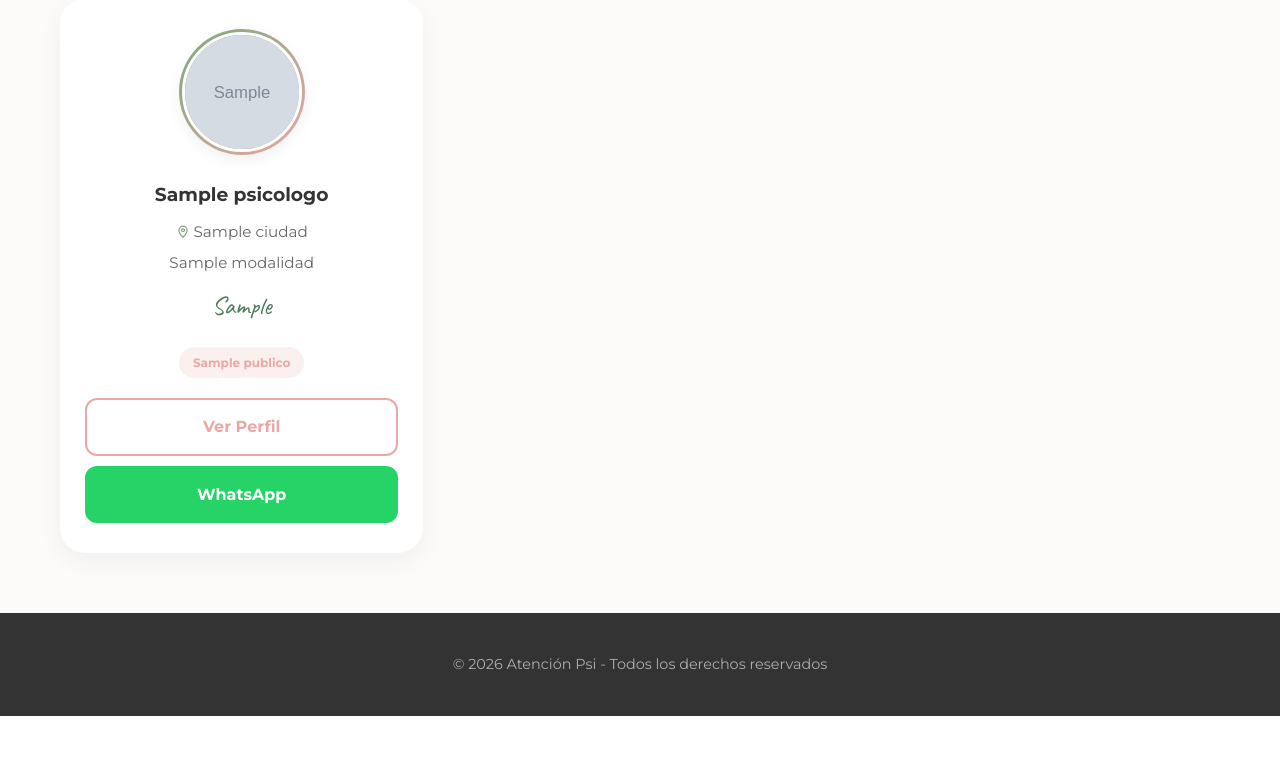
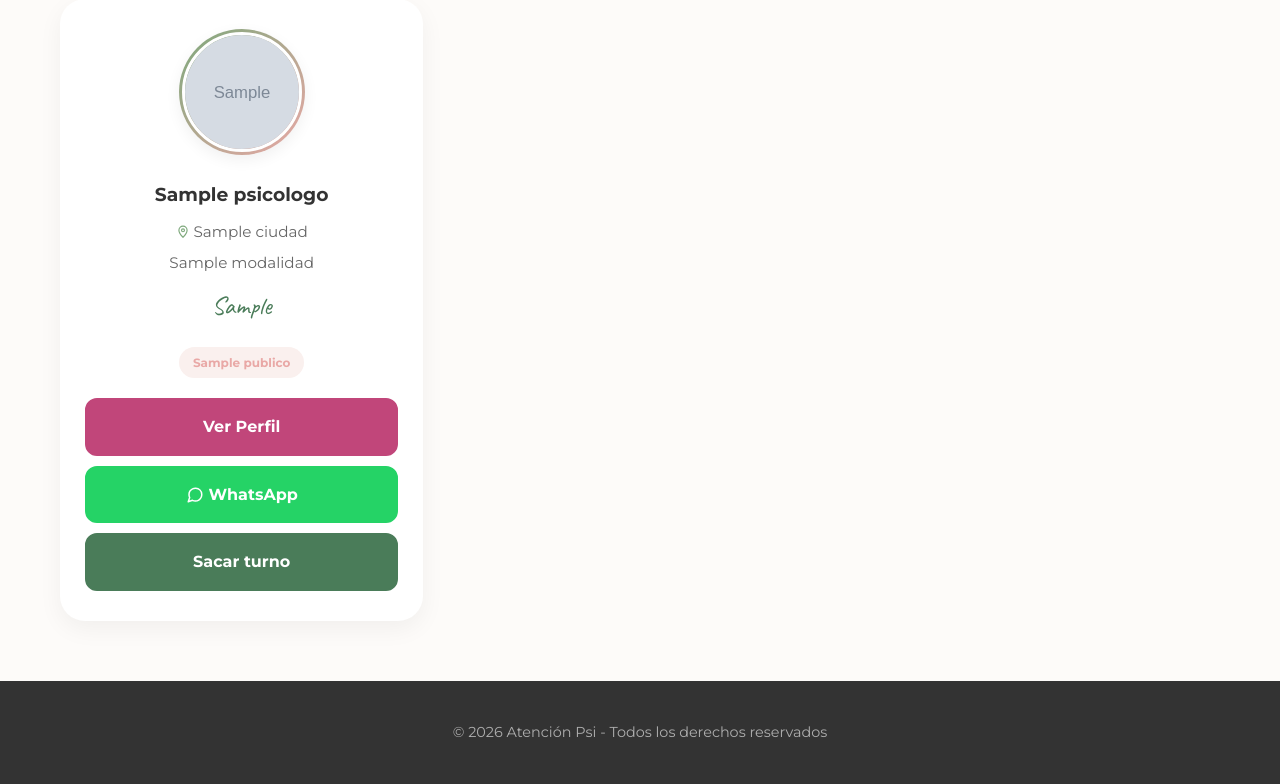
Before and after one commit to LeandroFrattini/Atencionpsi-web, a Django app: page /buscador/ in a window 1280 px wide. Shown: the part 588-1372 px from the top of the page. Before the commit the page ends 1304 px from the top, so only its background shows below. Run offline with Django 5.2, Linux system fonts and the light colour scheme; tables that the repository leaves empty hold one stand-in row (values such as "Sample post"); grey boxes marked "Sample" are stand-in pictures; some libraries are stand-ins or nearby versions.

Commit message:
feat: mejoras estéticas en botones -- Sacar turno + íconos WhatsApp
- "Ver Perfil" pasa de outline rosa pastel a sólido, más presencia
  junto a WhatsApp.
- Nuevo botón "Sacar turno" en la tarjeta del buscador (solo para
  quienes ya tienen disponibilidad semanal cargada), igual que el
  "Reservar turno" que ya existía en el perfil.
- Emoji de WhatsApp (se veía roto en algunos dispositivos) reemplazado
  por un ícono SVG en los 3 botones que lo usaban.
- Fix: "Reservar turno" en el perfil salía subrayado por faltarle
  text-decoration:none.

```diff
--- a/profesionales/templates/buscador.html
+++ b/profesionales/templates/buscador.html
@@ -144,8 +144,11 @@
                        data-slug="{{ p.slug }}"
                        target="_blank"
                        rel="noopener">
-                        WhatsApp
+                        <svg width="18" height="18" viewBox="0 0 24 24" fill="none" stroke="currentColor" stroke-width="2" stroke-linecap="round" stroke-linejoin="round" style="vertical-align:-4px; margin-right:5px;"><path d="M21 11.5a8.38 8.38 0 0 1-.9 3.8 8.5 8.5 0 0 1-7.6 4.7 8.38 8.38 0 0 1-3.8-.9L3 21l1.9-5.7a8.38 8.38 0 0 1-.9-3.8 8.5 8.5 0 0 1 4.7-7.6 8.38 8.38 0 0 1 3.8-.9h.5a8.48 8.48 0 0 1 8 8v.5z"/></svg>WhatsApp
                     </a>
+                    {% if p.disponibilidad_semanal.exists %}
+                    <a href="{% url 'reservar_turno' p.slug %}" class="btn-reservar">Sacar turno</a>
+                    {% endif %}
                 </div>
             </div>
 
--- a/profesionales/templates/perfil.html
+++ b/profesionales/templates/perfil.html
@@ -52,7 +52,7 @@
 
             {% if p.disponibilidad_semanal.exists %}
             <a href="{% url 'reservar_turno' p.slug %}" class="perfil-btn-ws perfil-btn-reservar">
-                📅 Reservar turno
+                <svg width="18" height="18" viewBox="0 0 24 24" fill="none" stroke="currentColor" stroke-width="2" stroke-linecap="round" stroke-linejoin="round" style="vertical-align:-4px; margin-right:6px;"><rect x="3" y="5" width="18" height="16" rx="2"/><line x1="3" y1="10" x2="21" y2="10"/><line x1="8" y1="3" x2="8" y2="7"/><line x1="16" y1="3" x2="16" y2="7"/></svg>Reservar turno
             </a>
             {% endif %}
 
@@ -62,7 +62,7 @@
                data-slug="{{ p.slug }}"
                target="_blank"
                rel="noopener">
-                💬 Contactar por WhatsApp
+                <svg width="20" height="20" viewBox="0 0 24 24" fill="none" stroke="currentColor" stroke-width="2" stroke-linecap="round" stroke-linejoin="round" style="vertical-align:-5px; margin-right:6px;"><path d="M21 11.5a8.38 8.38 0 0 1-.9 3.8 8.5 8.5 0 0 1-7.6 4.7 8.38 8.38 0 0 1-3.8-.9L3 21l1.9-5.7a8.38 8.38 0 0 1-.9-3.8 8.5 8.5 0 0 1 4.7-7.6 8.38 8.38 0 0 1 3.8-.9h.5a8.48 8.48 0 0 1 8 8v.5z"/></svg>Contactar por WhatsApp
             </a>
 
             <button type="button" class="perfil-btn-compartir" id="btnCompartir">
@@ -145,7 +145,7 @@
                    data-slug="{{ p.slug }}"
                    target="_blank"
                    rel="noopener">
-                    💬 Escribir por WhatsApp
+                    <svg width="20" height="20" viewBox="0 0 24 24" fill="none" stroke="currentColor" stroke-width="2" stroke-linecap="round" stroke-linejoin="round" style="vertical-align:-5px; margin-right:6px;"><path d="M21 11.5a8.38 8.38 0 0 1-.9 3.8 8.5 8.5 0 0 1-7.6 4.7 8.38 8.38 0 0 1-3.8-.9L3 21l1.9-5.7a8.38 8.38 0 0 1-.9-3.8 8.5 8.5 0 0 1 4.7-7.6 8.38 8.38 0 0 1 3.8-.9h.5a8.48 8.48 0 0 1 8 8v.5z"/></svg>Escribir por WhatsApp
                 </a>
             </div>
 
--- a/static/style.css
+++ b/static/style.css
@@ -361,10 +361,10 @@ nav {
     margin-top: auto;
 }
 
-/* Estilo Base para ambos (para que midan lo mismo) */
-.btn-view, .btn-ws {
+/* Estilo Base para los 3 (para que midan lo mismo) */
+.btn-view, .btn-ws, .btn-reservar {
     width: 100%;           /* Ocupan todo el ancho de la card */
-    padding: 14px;         /* Misma altura para ambos */
+    padding: 14px;         /* Misma altura para las tres */
     border-radius: 12px;
     text-align: center;
     font-weight: 700;
@@ -383,16 +383,17 @@ nav {
     padding: 80px 20px;
 }
 
-/* Ajuste específico para el botón para que no se estire */
+/* Sólido en vez del outline pastel de antes -- más presencia junto a WhatsApp/Sacar turno */
 .btn-view {
-    background-color: transparent;
-    color: #e9a8a6;         /* El rosa de tu logo */
-    border: 2px solid #e9a8a6;
+    background-color: #c1467a;
+    color: #ffffff !important;
+    border: 2px solid #c1467a;
 }
 
 .btn-view:hover {
-    background-color: #d89694; /* Un tono más oscuro al pasar el mouse */
-    transform: scale(1.05);    /* Efecto de crecimiento suave */
+    background-color: #96355c;
+    border-color: #96355c;
+    transform: scale(1.05);
 }
 
 .btn-ws {
@@ -405,6 +406,18 @@ nav {
     background-color: #128c7e;
     border-color: #128c7e;
     transform: translateY(-2px); /* Un pequeño salto para darle vida */
+}
+
+.btn-reservar {
+    background-color: #4a7c59;
+    color: #ffffff !important;
+    border: 2px solid #4a7c59;
+}
+
+.btn-reservar:hover {
+    background-color: #3a6347;
+    border-color: #3a6347;
+    transform: translateY(-2px);
 }
 
 /* --- 5. PERFIL DETALLE --- */
@@ -1661,6 +1674,9 @@ main.buscador-main {
     background-color: #4a7c59 !important;
     color: #fff !important;
     border: 2px solid #4a7c59 !important;
+    text-decoration: none !important;
+    text-align: center;
+    font-weight: 700;
 }
 .perfil-btn-reservar:hover {
     background-color: #3a6347 !important;
```
